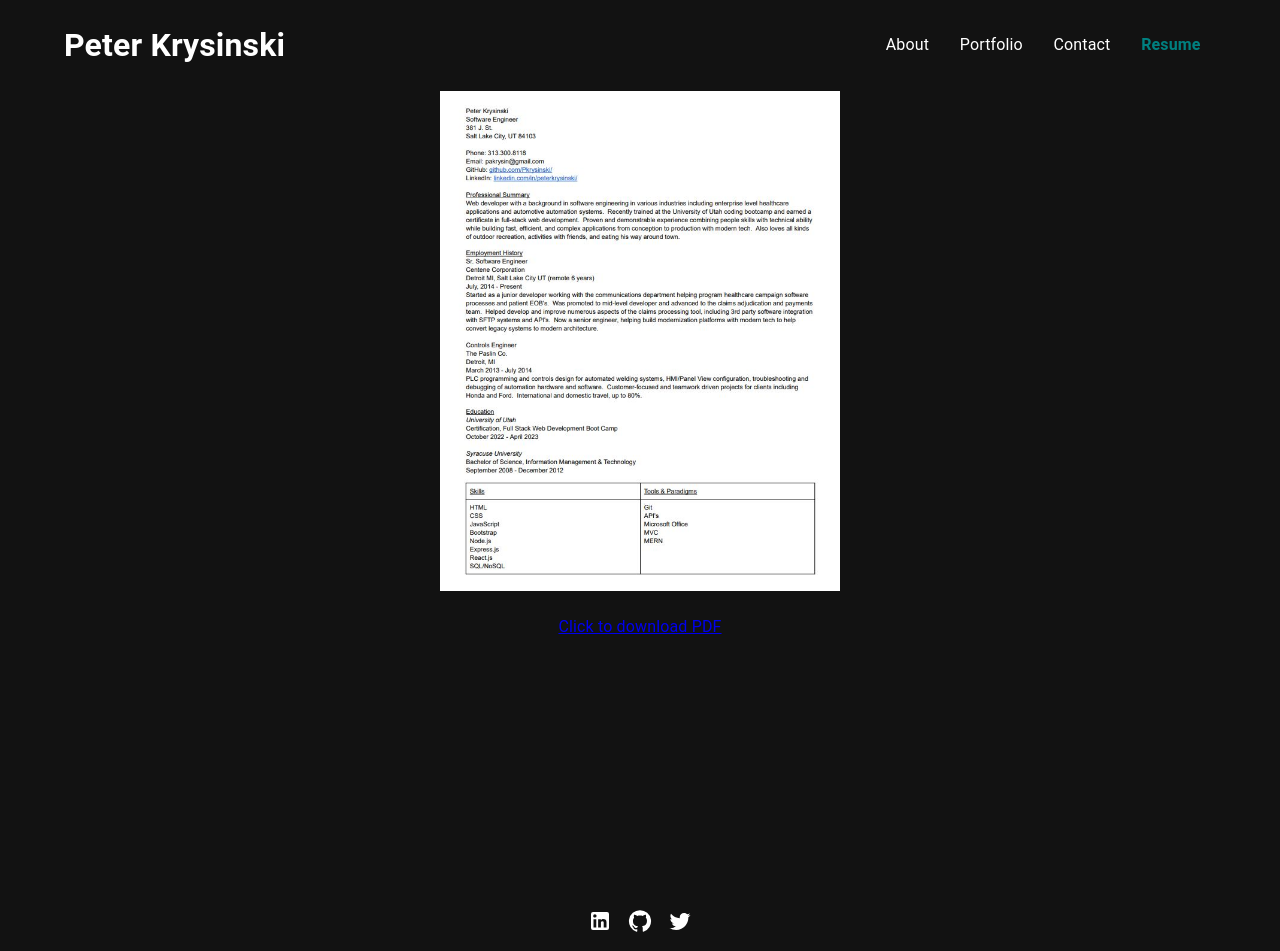
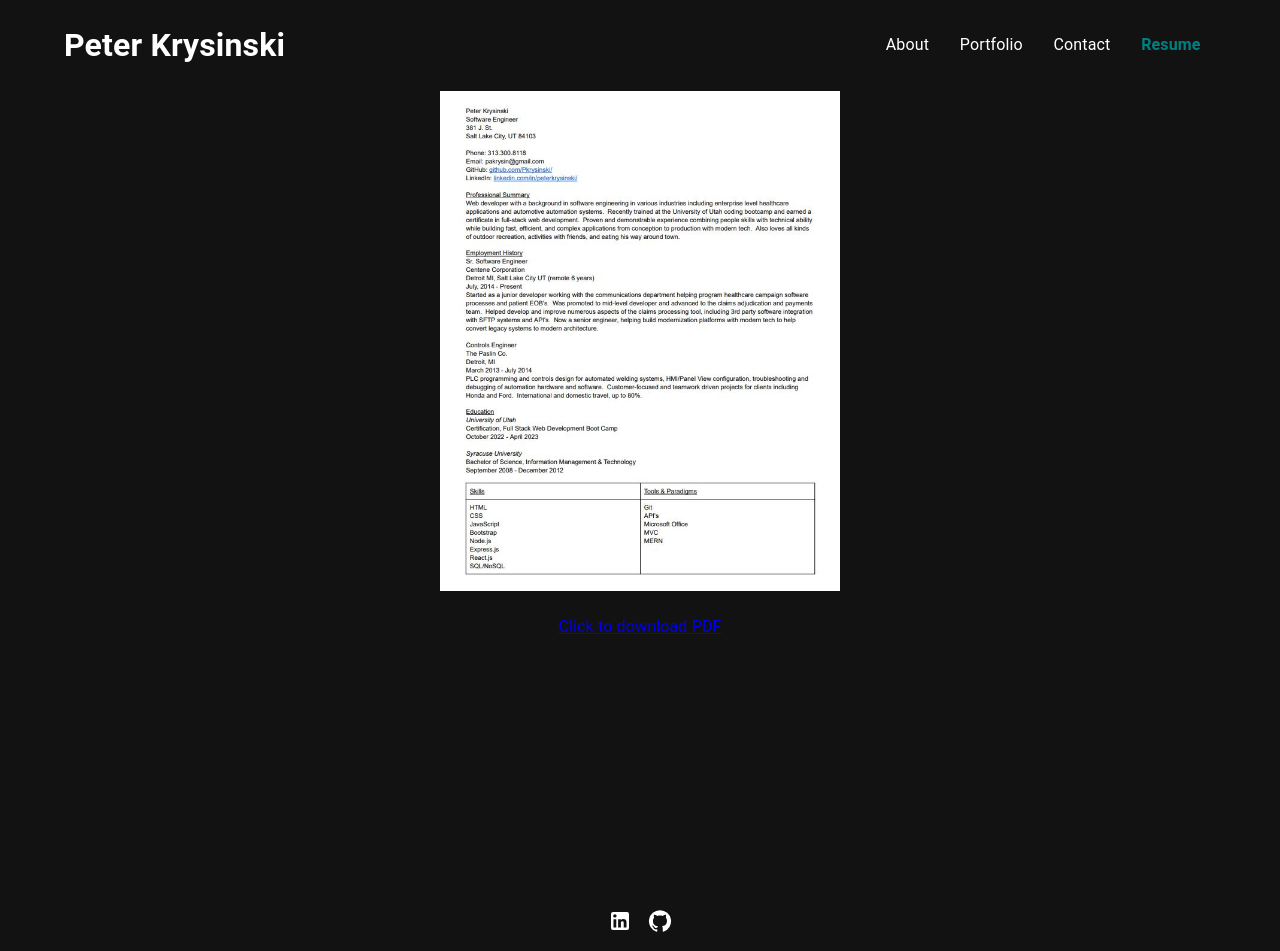
Before and after one commit to Pkrysinski/react-developer-portfolio, a React (Create React App) app: page /resume in a window 1280 px wide. Built offline with nearby package versions, Linux system fonts and the light colour scheme.

Commit message:
Updating footer, removing project requirement to have a 3rd social media link in the footer of the profile

```diff
--- a/src/components/Footer.js
+++ b/src/components/Footer.js
@@ -4,7 +4,6 @@ import { Link } from 'react-router-dom';
 import IconButton from '@mui/material/IconButton';
 import LinkedInIcon from '@mui/icons-material/LinkedIn';
 import GitHubIcon from '@mui/icons-material/GitHub';
-import TwitterIcon from '@mui/icons-material/Twitter';
 
 const buttonLinks = {
     LinkedIn: "https://www.linkedin.com/in/peterkrysinski/",
@@ -25,11 +24,6 @@ function Footer() {
                     <GitHubIcon />
                 </IconButton>
             </Link>
-            <Link to={buttonLinks.Twitter} target="_blank">
-                <IconButton aria-label="openinbrowser" component="span">
-                    <TwitterIcon />
-                </IconButton>
-            </Link>
         </footer>
       );
 };
```
